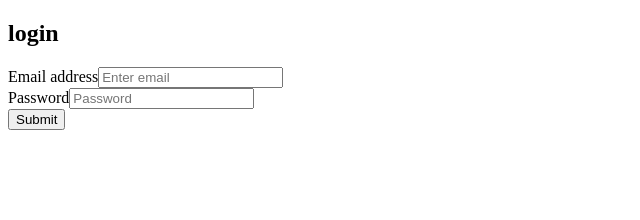
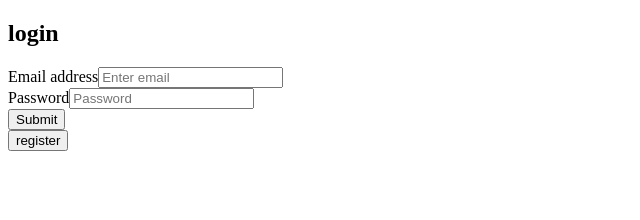
Before and after one commit to hamzaqader/Login, a React (Create React App) app: page / in a window 1280 px wide. Shown: the top 220 px of the page, without its empty margins (0-640 px from the left). Built offline with nearby package versions, Linux system fonts and the light colour scheme.

Commit message:
register button added

```diff
--- a/src/components/Login.js
+++ b/src/components/Login.js
@@ -46,7 +46,9 @@ function Login(){
 
         </Form>
 
-
+        <Link to ="/register">
+          <button>register</button>
+        </Link>
     </>
   );
 }
```
